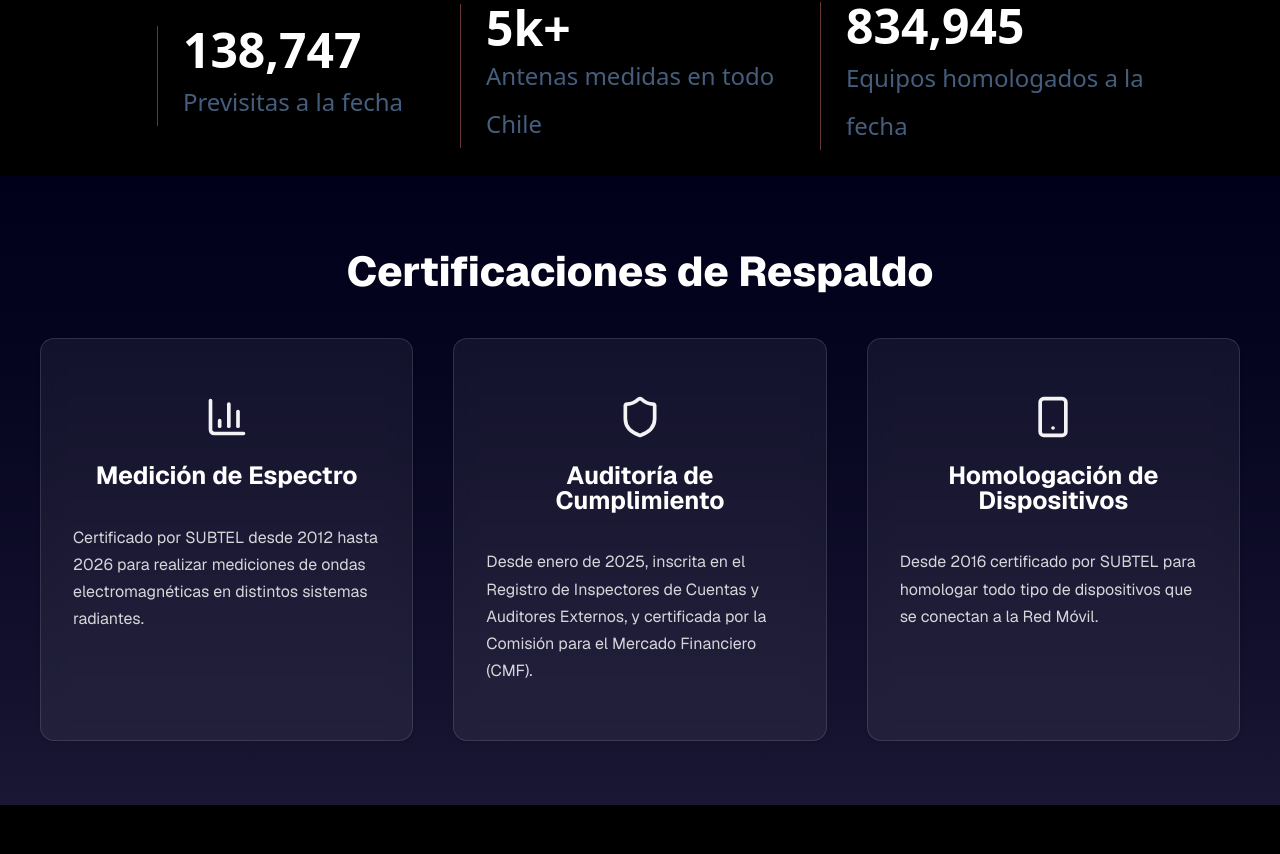
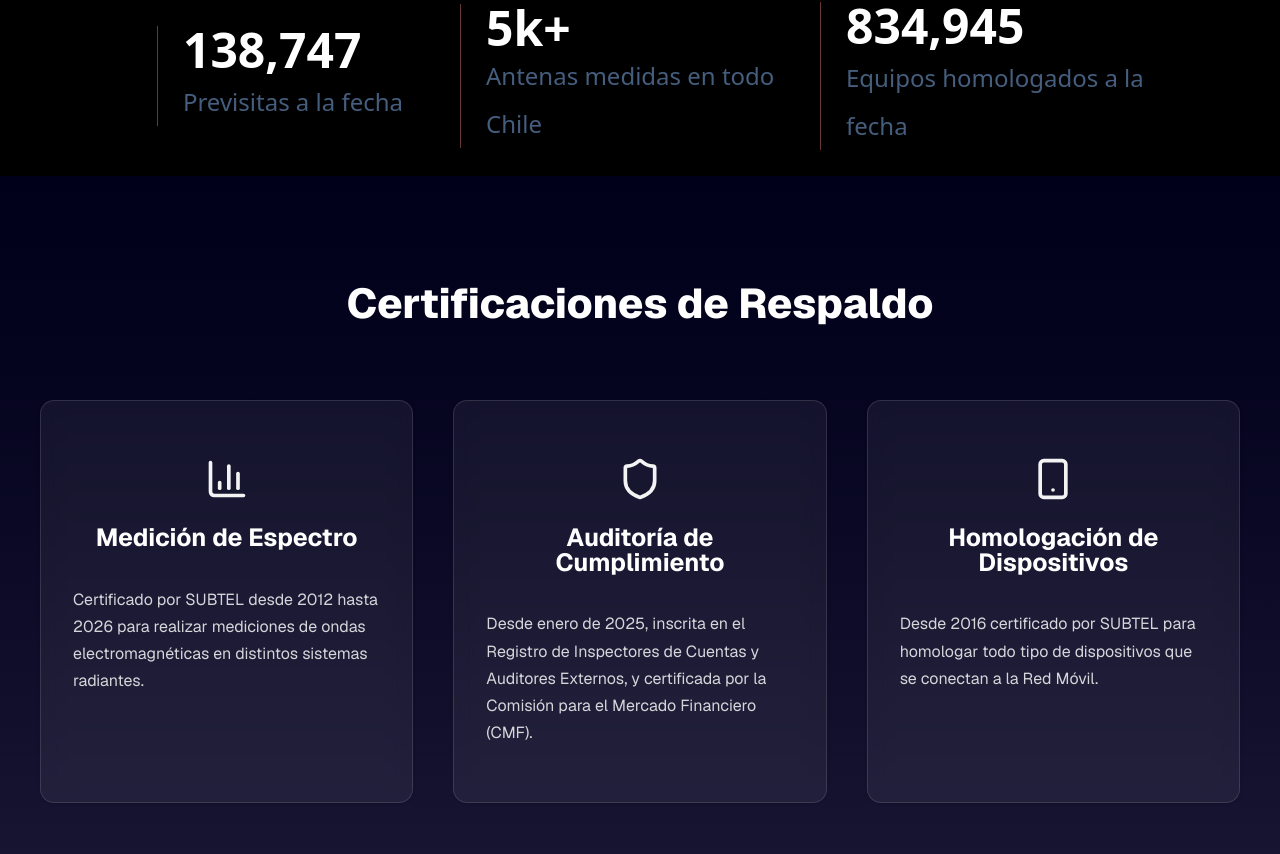
Before and after one commit to ingeaudit-coder/ingeaudit-website, a Next.js app: page /servicios in a window 1280 px wide. Shown: the part 1066-1920 px from the top of the page. Built offline with nearby package versions, Linux system fonts and the light colour scheme.

Commit message:
Se mejoraron los bordes

```diff
--- a/src/components/sections/Certifications/Certifications.module.css
+++ b/src/components/sections/Certifications/Certifications.module.css
@@ -1,8 +1,6 @@
 .section {
-  /* background: linear-gradient(to bottom, #1a1a1a 0%, #0a0a0a 100%); */
   background-image: linear-gradient(to bottom, #00001a, #040020d8);
-  /* background-image: linear-gradient(to bottom, #01012b 0%, #01012b 40%, #000000 100%); */
-  padding: 4rem 2rem;
+  padding: 6rem 2rem;
   text-align: center;
   color: #fff;
 }
@@ -14,6 +12,7 @@
   color: #fff;
   margin-bottom: 2.2rem;
   filter: var(--drop-shadow-logo);
+  padding-bottom: 30px;
 }
 
 /* Grid */
```
